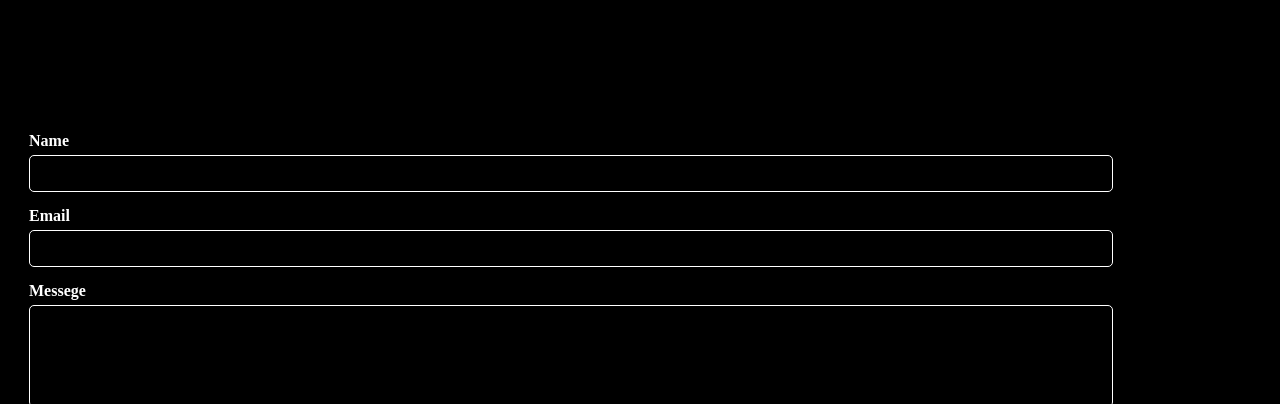
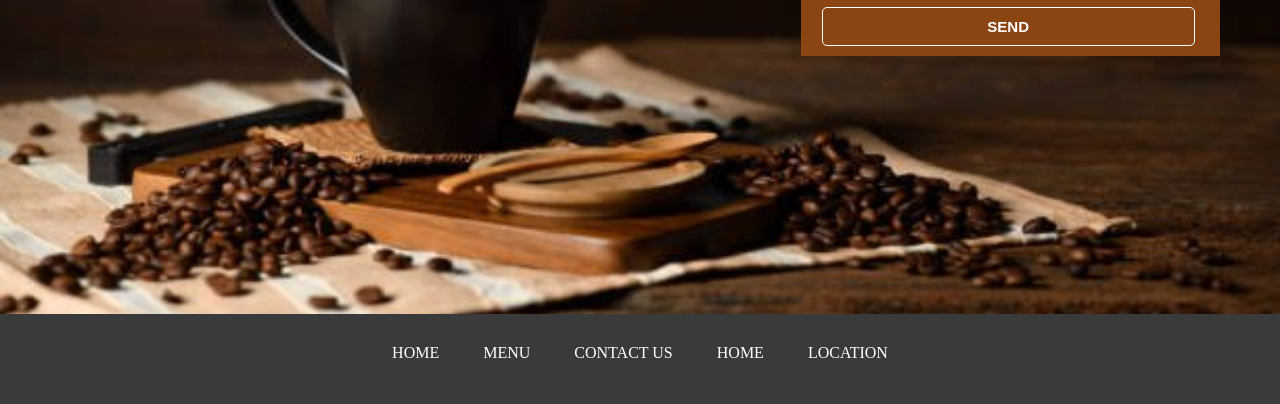
Before and after one commit to Davit-CHOEUN/B7-COFFEE-SHOP, a plain HTML site: page pages/contactus.html in a window 1280 px wide. Shown: the part 486-890 px from the top of the page. Drawn offline with Linux system fonts and the light colour scheme.

Commit message:
#6 write code about contactus page on sass

```diff
--- a/sass/contactus.scss
+++ b/sass/contactus.scss
@@ -1,3 +1,52 @@
+@import "compponent/nav";
+@import "compponent/footer";
+
+body{
+    background-color: black;
+}
+*{margin: 0%;}
+.bg {
+    width: 100%;
+    height: 100vh;
+    background: url(/image/contactus/contactus_bg.jpg);
+    background-size: cover;
+    background-repeat: no-repeat;
+}
+
+.contact {
+    display: flex;
+    justify-content: space-around;
+    .news {
+        background-color: rgba(244, 165, 96, 0.123);
+        width: 630px;
+        height: 160px;
+        padding: 30px;
+        margin: 100px;
+
+        h3 {
+            color: white;
+            font-size: 50px;
+            justify-content: center;
+            text-align: center;
+        }
+
+        p {
+            color: white;
+            font-size: 20px;
+        }
+    }
+
+    form {
+        background-color: saddlebrown;
+        width: 550px;
+        margin: 60px;
+
+        h3 {
+            color: white;
+            justify-content: center;
+            text-align: center;
+        }
+
         .index-Box {
             color: white;
             width: 84%;
@@ -45,7 +94,5 @@ button {
             padding: 10px;
             margin: 10px 21px;
         }
-
-body{
-    background-color: black;
     }
+}
```
Also changed, not shown: css/contactus.css, css/home.css, css/main.css, css/menu.css, dist/css/contactus.min.css, dist/css/home.min.css, dist/css/main.min.css, dist/css/menu.min.css, 8 other files. Lines whose indentation alone changed are shown as unchanged.
